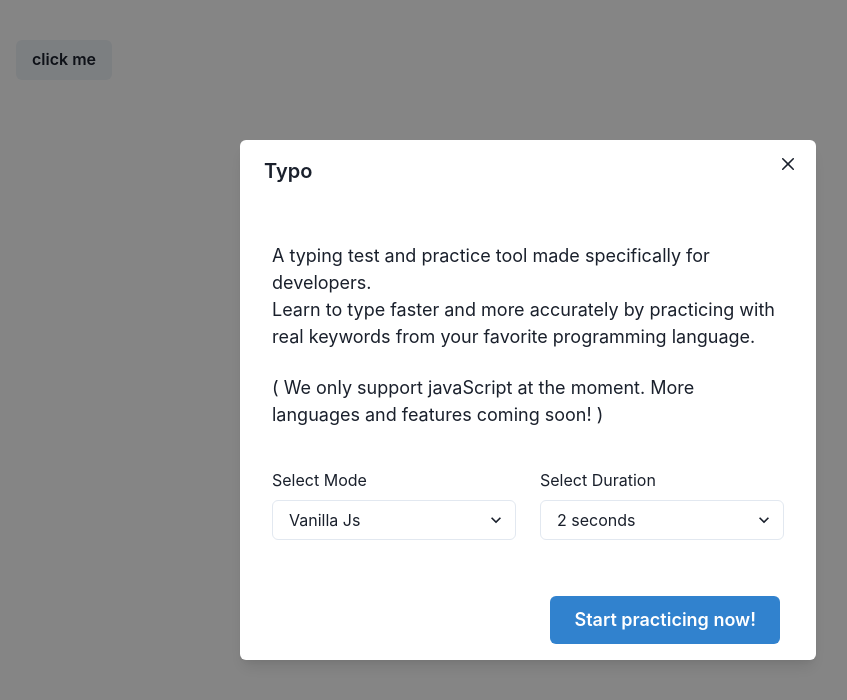
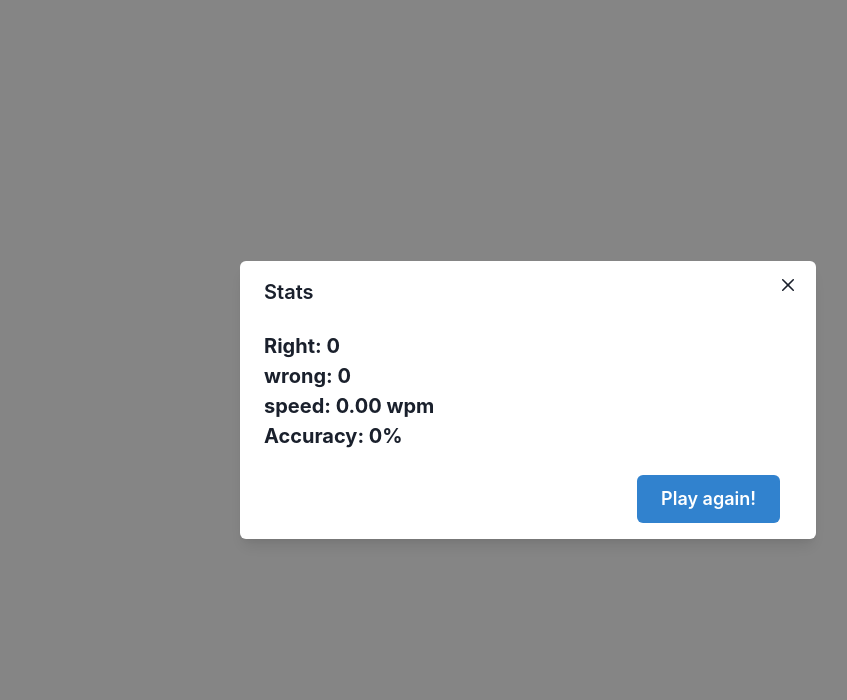
Before and after one commit to staranbeer/typo, a React (Vite) app: page / in a window 1280 px wide. Both pictures are taken after a click on the button "Start practicing now!". Shown: the top 700 px of the page, without its empty margins (112-959 px from the left). Built offline with nearby package versions, Linux system fonts and the light colour scheme.

Commit message:
finished with the first drafft

```diff
--- a/src/App.jsx
+++ b/src/App.jsx
@@ -65,14 +65,6 @@ const App = () => {
         >
           {hasStarted && <Header />}
 
-          <Button
-            onClick={() => {
-              dispatch(startGame());
-            }}
-          >
-            click me
-          </Button>
-
           <Box flex={1} w="full">
             {hasStarted && <Game />}
           </Box>
--- a/src/components/Layout/Introduction.jsx
+++ b/src/components/Layout/Introduction.jsx
@@ -16,7 +16,7 @@ import React from "react";
 
 import { useDispatch } from "react-redux";
 import { changeGameMode } from "../../store/codeSlice";
-import { changeGameDuration } from "../../store/gameSlice";
+import { changeGameDuration, startGame } from "../../store/gameSlice";
 
 const Introduction = ({ isOpen, onClose }) => {
   const dispatch = useDispatch();
@@ -38,7 +38,13 @@ const Introduction = ({ isOpen, onClose }) => {
   };
 
   return (
-    <Modal isOpen={isOpen} onClose={onClose} isCentered={true} size="xl">
+    <Modal
+      isOpen={isOpen}
+      onClose={onClose}
+      closeOnOverlayClick={false}
+      isCentered={true}
+      size="xl"
+    >
       <ModalOverlay />
       <ModalContent>
         <ModalHeader>Typo</ModalHeader>
@@ -85,7 +91,15 @@ const Introduction = ({ isOpen, onClose }) => {
         </ModalBody>
 
         <ModalFooter>
-          <Button size={["md", "lg"]} colorScheme="blue" mr={3}>
+          <Button
+            onClick={() => {
+              dispatch(startGame());
+              // onClose();
+            }}
+            size={["md", "lg"]}
+            colorScheme="blue"
+            mr={3}
+          >
             Start practicing now!
           </Button>
         </ModalFooter>
--- a/src/components/Layout/Stats.jsx
+++ b/src/components/Layout/Stats.jsx
@@ -1,4 +1,5 @@
 import {
+  Box,
   Button,
   Modal,
   ModalBody,
@@ -7,21 +8,72 @@ import {
   ModalFooter,
   ModalHeader,
   ModalOverlay,
+  Text,
 } from "@chakra-ui/react";
 import React from "react";
+import { useEffect } from "react";
+import { useDispatch, useSelector } from "react-redux";
+import { startGame } from "../../store/gameSlice";
+import {
+  calculateAccuracy,
+  calculateSpeed,
+  resetStats,
+} from "../../store/statsSlice";
+import { resetTimer } from "../../store/timerSlice";
 
 const Stats = ({ isOpen, onClose }) => {
+  const dispatch = useDispatch();
+  const { correct, wrong, speed, accuracy } = useSelector(
+    (state) => state.stats
+  );
+  const { hasEnded, duration } = useSelector((state) => state.game);
+
+  useEffect(() => {
+    if (hasEnded === true) {
+      dispatch(calculateSpeed({ duration: duration }));
+      dispatch(calculateAccuracy());
+    }
+  }, [hasEnded]);
+
   return (
-    <Modal isOpen={isOpen} onClose={onClose} isCentered={true} size="xl">
+    <Modal
+      isOpen={isOpen}
+      closeOnOverlayClick={false}
+      onClose={onClose}
+      isCentered={true}
+      size="xl"
+    >
       <ModalOverlay />
       <ModalContent>
-        <ModalHeader>Modal Title</ModalHeader>
+        <ModalHeader>Stats</ModalHeader>
         <ModalCloseButton />
-        <ModalBody>the game has ended</ModalBody>
+        <ModalBody>
+          <Text fontSize={"xl"} fontWeight={"bold"}>
+            Right: {correct}
+          </Text>
+          <Text fontSize={"xl"} fontWeight={"bold"}>
+            wrong: {wrong}
+          </Text>
+          <Text fontSize={"xl"} fontWeight={"bold"}>
+            speed: {speed} wpm
+          </Text>
+          <Text fontSize={"xl"} fontWeight={"bold"}>
+            Accuracy: {accuracy || 0}%
+          </Text>
+        </ModalBody>
 
         <ModalFooter>
-          <Button size={"lg"} colorScheme="blue" mr={3}>
-            Start practicing now!
+          <Button
+            onClick={() => {
+              dispatch(resetTimer());
+              dispatch(startGame());
+              dispatch(resetStats());
+            }}
+            size={"lg"}
+            colorScheme="blue"
+            mr={3}
+          >
+            Play again!
           </Button>
         </ModalFooter>
       </ModalContent>
--- a/src/store/statsSlice.js
+++ b/src/store/statsSlice.js
@@ -6,6 +6,7 @@ const statsSlice = createSlice({
     correct: 0,
     wrong: 0,
     speed: 0,
+    accuracy: 0,
   },
 
   reducers: {
@@ -16,9 +17,39 @@ const statsSlice = createSlice({
     incrementWrong: (state) => {
       state.wrong += 1;
     },
+
+    resetStats: (state) => {
+      state.correct = 0;
+      state.wrong = 0;
+      state.speed = 0;
+    },
+
+    calculateSpeed: (state, action) => {
+      const { duration } = action.payload;
+
+      let totalChars = state.correct + state.wrong;
+      let totalWords = totalChars / 5;
+      let totalSpeed = (totalWords / duration) * 60;
+
+      state.speed = totalSpeed.toFixed(2);
+    },
+
+    calculateAccuracy: (state) => {
+      let totalChars = state.correct + state.wrong;
+      if (totalChars !== 0) {
+        let totalAccuracy = ((totalChars - state.wrong) / totalChars) * 100;
+        state.accuracy = totalAccuracy.toFixed(2);
+      }
+    },
   },
 });
 
-export const { incrementCorrect, incrementWrong } = statsSlice.actions;
+export const {
+  incrementCorrect,
+  incrementWrong,
+  resetStats,
+  calculateSpeed,
+  calculateAccuracy,
+} = statsSlice.actions;
 
 export default statsSlice.reducer;
```
